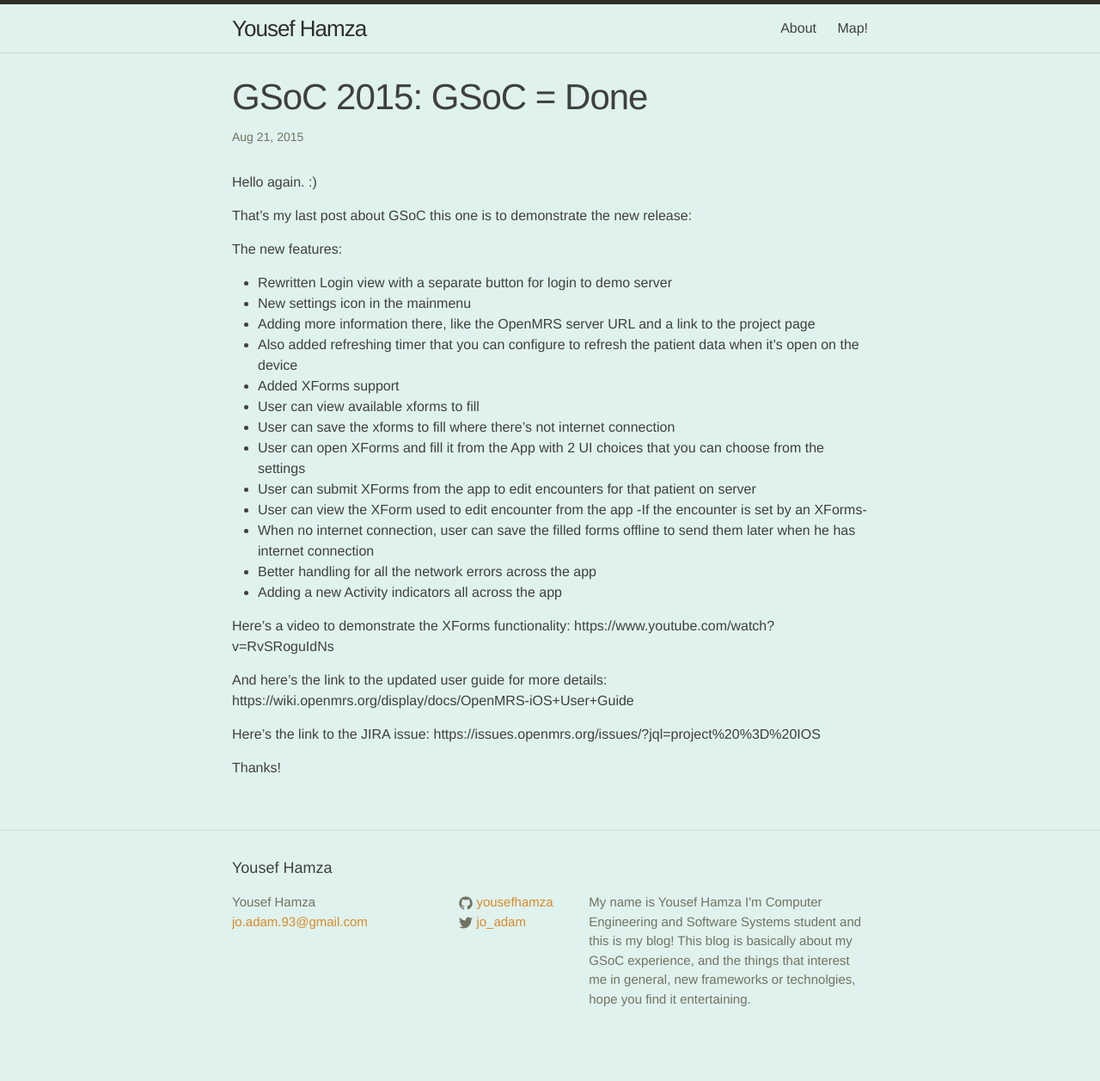
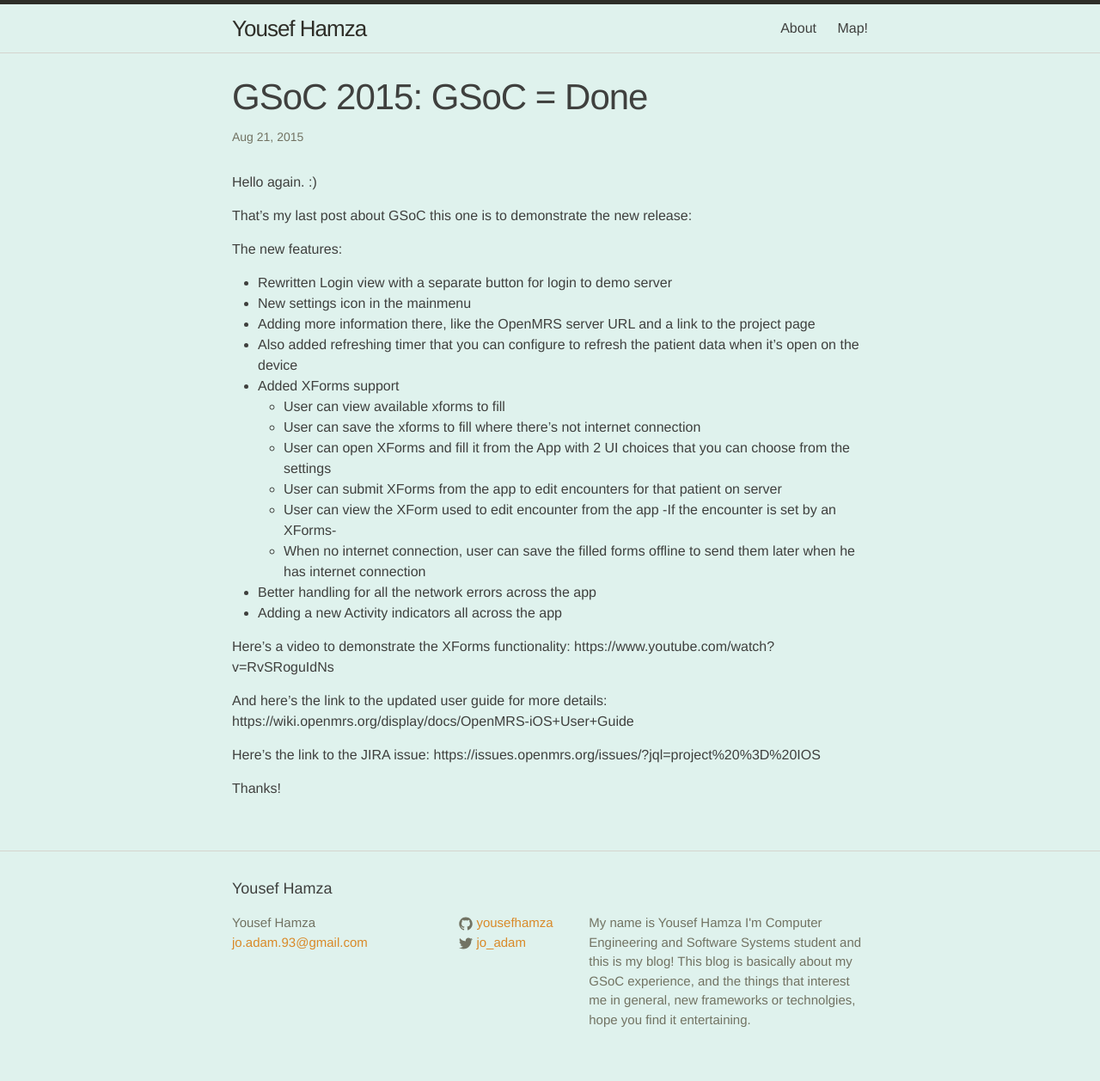
Before and after one commit to yousefhamza/yousefhamza.github.io, a Jekyll site: the page built from _posts/2015-08-21-GSoC-2015.markdown, in a window 1280 px wide. Shown: the whole page at 86% size. Built offline with Jekyll 4.4.1, drawn with Linux system fonts in a browser that asks for light colours; before the commit the page ends 1233 px from its top, so only the background shows below that.

Commit message:
Edits to last post

```diff
--- a/_posts/2015-08-21-GSoC-2015.markdown
+++ b/_posts/2015-08-21-GSoC-2015.markdown
@@ -10,19 +10,20 @@
 That's my last post about GSoC this one is to demonstrate the new release:
 
 The new features:
-- Rewritten Login view with a separate button for login to demo server
-- New settings icon in the mainmenu
-- Adding more information there, like the OpenMRS server URL and a link to the project page
-- Also added refreshing timer that you can configure to refresh the patient data when it's open on the device
-- Added XForms support
- - User can view available xforms to fill
- - User can save the xforms to fill where there's not internet connection
- - User can open XForms and fill it from the App with 2 UI choices that you can choose from the settings
- - User can submit XForms from the app to edit encounters for that patient on server
- - User can view the XForm used to edit encounter from the app -If the encounter is set by an XForms-
- - When no internet connection, user can save the filled forms offline to send them later when he has internet connection
-- Better handling for all the network errors across the app
-- Adding a new Activity indicators all across the app
+
+* Rewritten Login view with a separate button for login to demo server
+* New settings icon in the mainmenu
+* Adding more information there, like the OpenMRS server URL and a link to the project page
+* Also added refreshing timer that you can configure to refresh the patient data when it's open on the device
+* Added XForms support
+  * User can view available xforms to fill
+  * User can save the xforms to fill where there's not internet connection
+  * User can open XForms and fill it from the App with 2 UI choices that you can choose from the settings
+  * User can submit XForms from the app to edit encounters for that patient on server
+  * User can view the XForm used to edit encounter from the app -If the encounter is set by an XForms-
+  * When no internet connection, user can save the filled forms offline to send them later when he has internet connection
+* Better handling for all the network errors across the app
+* Adding a new Activity indicators all across the app
 
 Here's a video to demonstrate the XForms functionality:
  https://www.youtube.com/watch?v=RvSRoguIdNs
```
